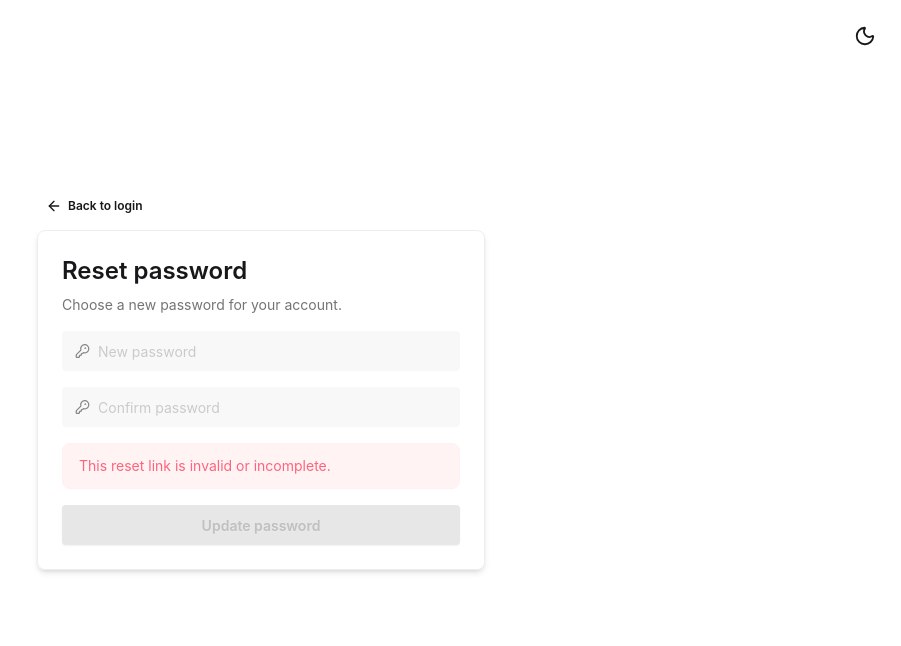
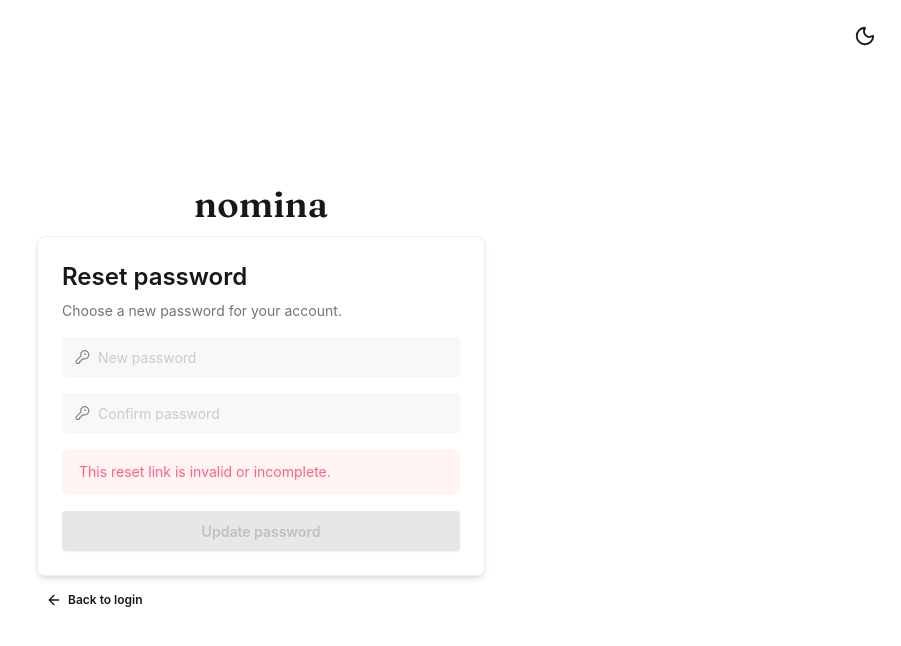
Before and after one commit to camilavinik/identity-profile-management, a React (Vite) app in the folder frontend/: page /reset-password in a window 1280 px wide. Shown: the top 646 px of the page, without its empty margins (379-1280 px from the left). Built offline with nearby package versions, Linux system fonts and the light colour scheme; no server answers.

Commit message:
update app name to nomina

```diff
--- a/frontend/index.html
+++ b/frontend/index.html
@@ -4,7 +4,13 @@
     <meta charset="UTF-8" />
     <link rel="icon" type="image/svg+xml" href="/favicon.svg" />
     <meta name="viewport" content="width=device-width, initial-scale=1.0" />
-    <title>Identity Project Management</title>
+    <link rel="preconnect" href="https://fonts.googleapis.com" />
+    <link rel="preconnect" href="https://fonts.gstatic.com" crossorigin />
+    <link
+      href="https://fonts.googleapis.com/css2?family=Fraunces:opsz,wght@9..144,400..700&display=swap"
+      rel="stylesheet"
+    />
+    <title>nomina</title>
   </head>
   <body>
     <div id="root"></div>
--- a/frontend/src/components/Header/Header.tsx
+++ b/frontend/src/components/Header/Header.tsx
@@ -29,9 +29,9 @@ export function Header({ contexts }: { contexts: Context[] }) {
     <header className="bg-base-100 shadow-xs">
       <div className="container mx-auto grid grid-cols-[1fr_auto] items-center gap-x-3 gap-y-3 px-4 py-3 lg:grid-cols-[auto_minmax(0,1fr)_auto] lg:py-2">
         <div className="flex items-baseline gap-2">
-          <h1 className="text-2xl font-bold">IPM</h1>
-          <span className="hidden text-sm text-gray-500 sm:inline">
-            Identity Profile Management
+          <h1 className="font-logo text-3xl font-semibold">nomina</h1>
+          <span className="hidden text-xs text-gray-500 sm:inline">
+            Personal Identity Management
           </span>
         </div>
 
--- a/frontend/src/index.css
+++ b/frontend/src/index.css
@@ -3,6 +3,10 @@
   themes:
     light --default,
     dark;
+}
+
+@theme {
+  --font-logo: 'Fraunces', ui-serif, Georgia, serif;
 }
 
 [data-theme='dark'] {
--- a/frontend/src/pages/layout.tsx
+++ b/frontend/src/pages/layout.tsx
@@ -38,16 +38,10 @@ export function Layout({
       <div className="fixed top-4 right-4">
         <ThemeToggle size="md" />
       </div>
-      <div className="relative w-full max-w-md">
-        {showBackToLogin && (
-          <Link
-            to="/login"
-            className="btn btn-ghost btn-sm absolute bottom-full left-0 mb-2 gap-1.5 px-2"
-          >
-            <ArrowLeft className="size-4" />
-            Back to login
-          </Link>
-        )}
+      <div className="w-full max-w-md">
+        <p className="font-logo mb-3 text-center text-4xl font-semibold">
+          nomina
+        </p>
         <div className="card w-full shadow-md border border-base-300">
           <form className="card-body gap-4" onSubmit={onSubmit}>
             {showAuthTabs && (
@@ -112,6 +106,12 @@ export function Layout({
             )}
           </form>
         </div>
+        {showBackToLogin && (
+          <Link to="/login" className="btn btn-ghost btn-sm mt-2 gap-1.5 px-2">
+            <ArrowLeft className="size-4" />
+            Back to login
+          </Link>
+        )}
       </div>
     </div>
   );
```
Also changed, not shown: frontend/public/favicon.svg, 1 other file (tests, documents, lock files or other folders).
